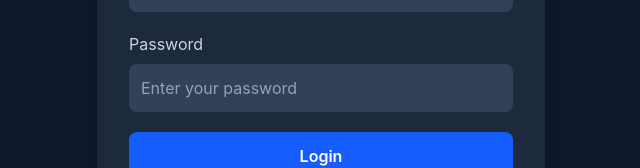
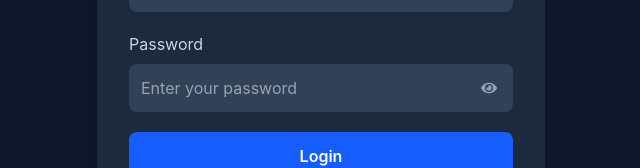
Before and after one commit to sourodeepsaha2/AI-hostel-complaint-system, a React (Vite) app: page / in a window 1280 px wide. Shown: the part 295-463 px from the top of the page, without its empty margins (319-959 px from the left). Built offline with nearby package versions, Linux system fonts and the light colour scheme.

Commit message:
Enhance login page with password visibility toggle and demo credentials

```diff
--- a/src/pages/Login.jsx
+++ b/src/pages/Login.jsx
@@ -2,9 +2,12 @@
 import { Link, useNavigate } from "react-router-dom";
 import { toast } from "react-toastify";
 
+import { FaEye, FaEyeSlash } from "react-icons/fa";
+
 function Login() {
   const [email, setEmail] = useState("");
   const [password, setPassword] = useState("");
+  const [showPassword, setShowPassword] = useState(false);
 
   const navigate = useNavigate();
 
@@ -47,6 +50,8 @@
 
         <form onSubmit={handleSubmit} className="space-y-5">
 
+          {/* Email */}
+
           <div>
             <label className="block text-slate-300 mb-2">
               Email
@@ -61,19 +66,35 @@
             />
           </div>
 
+          {/* Password */}
+
           <div>
             <label className="block text-slate-300 mb-2">
               Password
             </label>
 
-            <input
-              type="password"
-              placeholder="Enter your password"
-              className="w-full p-3 rounded-lg bg-slate-700 text-white outline-none focus:ring-2 focus:ring-blue-500"
-              value={password}
-              onChange={(e) => setPassword(e.target.value)}
-            />
+            <div className="relative">
+
+              <input
+                type={showPassword ? "text" : "password"}
+                placeholder="Enter your password"
+                className="w-full p-3 rounded-lg bg-slate-700 text-white outline-none focus:ring-2 focus:ring-blue-500 pr-12"
+                value={password}
+                onChange={(e) => setPassword(e.target.value)}
+              />
+
+              <button
+                type="button"
+                onClick={() => setShowPassword(!showPassword)}
+                className="absolute right-4 top-1/2 -translate-y-1/2 text-slate-400 hover:text-white"
+              >
+                {showPassword ? <FaEyeSlash /> : <FaEye />}
+              </button>
+
+            </div>
           </div>
+
+          {/* Login Button */}
 
           <button
             type="submit"
```
